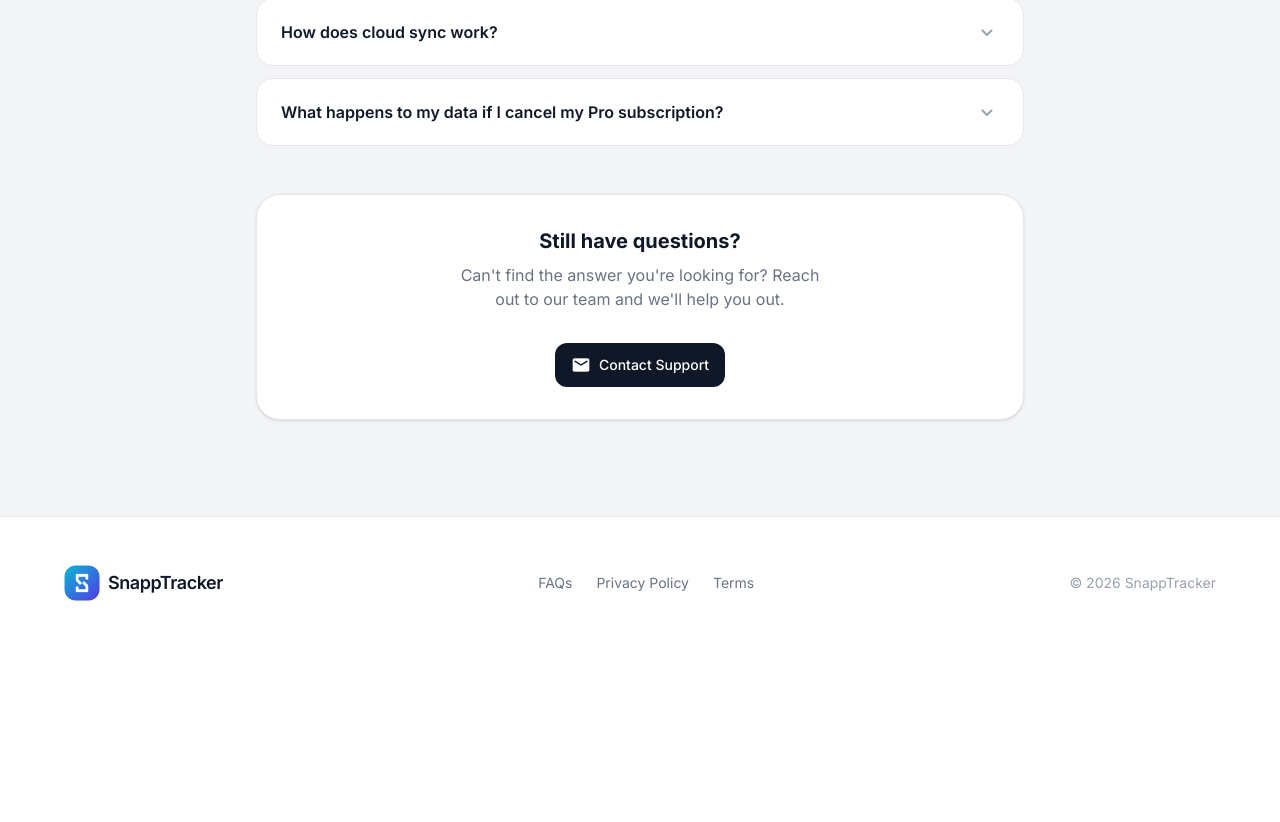
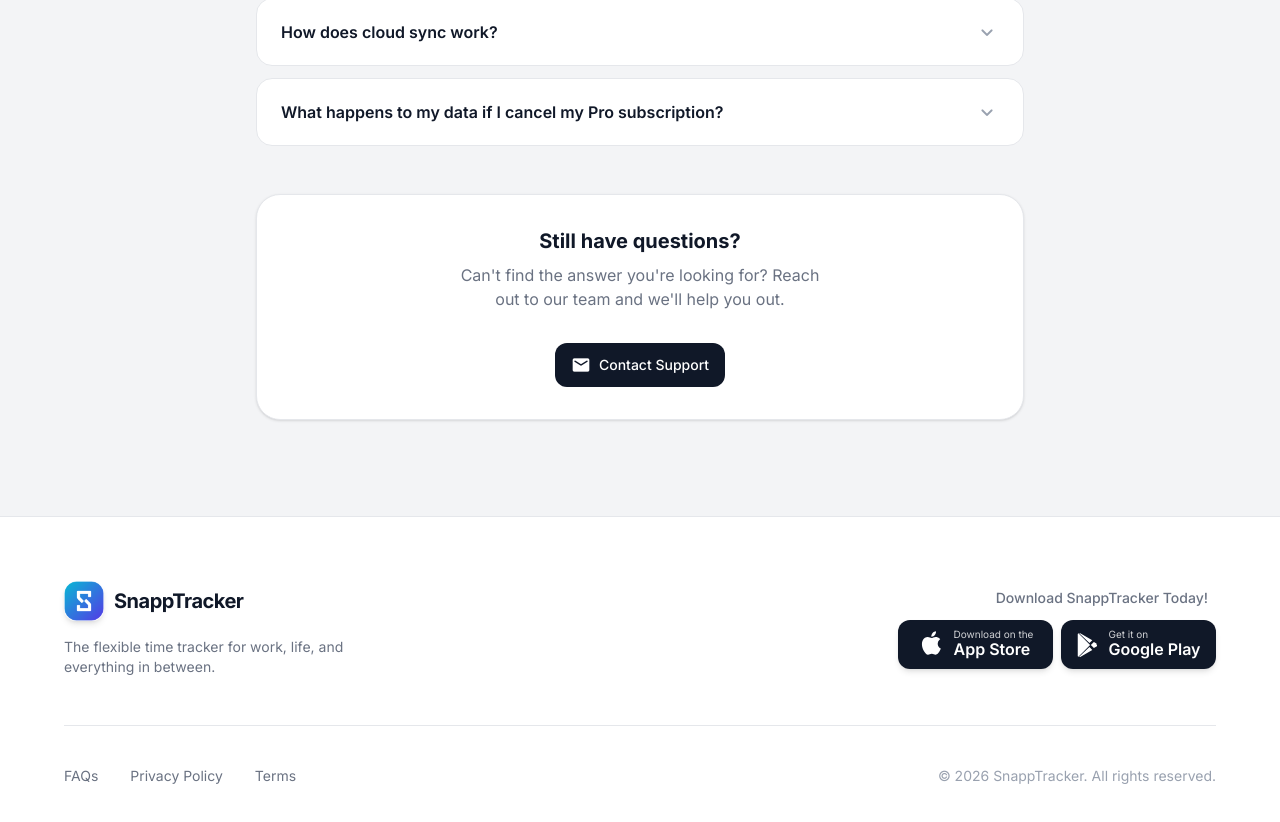
Before and after one commit to TrapShooter/SnappTracker-Website, a Next.js app: page /faq in a window 1280 px wide. Shown: the part 2010-2832 px from the top of the page. Before the commit the page ends 2659 px from the top, so only its background shows below. Built offline with nearby package versions, Linux system fonts and the light colour scheme.

Commit message:
Added store buttons to footer

```diff
--- a/components/Footer.tsx
+++ b/components/Footer.tsx
@@ -1,34 +1,52 @@
 import Image from "next/image";
 import Link from "next/link";
-
+import { AppStoreButton, GooglePlayButton } from "./StoreButton";
 
 export default function Footer() {
   return (
-    <footer className="bg-white dark:bg-gray-950 border-t border-gray-200 dark:border-gray-800 py-12 px-6">
-      <div className="max-w-6xl mx-auto flex flex-col sm:flex-row items-center justify-between gap-8">
-        {/* Brand */}
-        <Link href="/" className="flex items-center gap-2 hover:opacity-80 transition-opacity">
-          <Image src="/logo.png" alt="SnappTracker" width={36} height={36} className="rounded-xl" />
-          <span className="text-lg font-semibold tracking-tight text-gray-900 dark:text-white">SnappTracker</span>
+    <footer className="bg-white dark:bg-gray-950 border-t border-gray-200 dark:border-gray-800 py-16 px-6">
+      <div className="max-w-6xl mx-auto flex flex-col gap-12">
+        {/* Top Row: Brand & Store Buttons */}
+        <div className="flex flex-col md:flex-row items-center justify-between gap-8">
+          <div className="flex flex-col items-center md:items-start gap-4 w-full">
+            <Link href="/" className="flex items-center gap-2.5 hover:opacity-80 transition-opacity">
+              <Image src="/logo.png" alt="SnappTracker" width={40} height={40} className="rounded-xl shadow-md" />
+              <span className="text-xl font-bold tracking-tight text-gray-900 dark:text-white">SnappTracker</span>
             </Link>
+            <p className="text-gray-500 dark:text-gray-400 text-sm max-w-[280px] text-center md:text-left">
+              The flexible time tracker for work, life, and everything in between.
+            </p>
+          </div>
 
-        {/* Links */}
-        <nav className="flex flex-wrap justify-center sm:justify-start gap-x-6 gap-y-2 text-sm text-gray-500 dark:text-gray-400">
-          <Link href="/faq" className="hover:text-gray-900 dark:hover:text-gray-100">
+          <div className="flex flex-col items-center md:items-end gap-3 w-full">
+            <p className="text-sm font-medium text-gray-500 dark:text-gray-400 px-2">
+              Download SnappTracker Today!
+            </p>
+            <div className="flex flex-row items-center justify-center md:justify-end gap-2 w-full flex-wrap">
+              <AppStoreButton variant="compact" />
+              <GooglePlayButton variant="compact" />
+            </div>
+          </div>
+        </div>
+
+        {/* Bottom Row: Links & Copyright */}
+        <div className="pt-10 border-t border-gray-200 dark:border-gray-800 flex flex-col md:flex-row items-center justify-between gap-6">
+          <nav className="flex flex-wrap justify-center sm:justify-start gap-x-8 gap-y-2 text-sm  text-gray-500 dark:text-gray-400">
+            <Link href="/faq" className="hover:text-gray-900 dark:hover:text-gray-100 transition-colors">
               FAQs
             </Link>
-          <Link href="/privacy" className="hover:text-gray-900 dark:hover:text-gray-100">
+            <Link href="/privacy" className="hover:text-gray-900 dark:hover:text-gray-100 transition-colors">
               Privacy Policy
             </Link>
-          <Link href="/terms" className="hover:text-gray-900 dark:hover:text-gray-100">
+            <Link href="/terms" className="hover:text-gray-900 dark:hover:text-gray-100 transition-colors">
               Terms
             </Link>
           </nav>
 
-        {/* Copyright */}
-        <p className="text-sm text-gray-400 dark:text-gray-500">
-          © {new Date().getFullYear()} SnappTracker
+          <p className="text-sm text-gray-400 dark:text-gray-500 text-center">
+            © {new Date().getFullYear()} SnappTracker. All rights reserved.
           </p>
+        </div>
       </div>
     </footer>
   );
--- a/components/StoreButton.tsx
+++ b/components/StoreButton.tsx
@@ -10,6 +10,7 @@ interface StoreButtonProps {
   className?: string;
   target?: string;
   rel?: string;
+  variant?: "default" | "compact";
 }
 
 interface BaseStoreButtonProps extends Omit<StoreButtonProps, "href"> {
@@ -27,43 +28,55 @@ function BaseStoreButton({
   className = "",
   target = "_blank",
   rel = "noopener noreferrer",
+  variant = "default",
 }: BaseStoreButtonProps) {
+  const isCompact = variant === "compact";
+
   return (
     <Link
       href={href || "#"}
       target={target}
       rel={rel}
-      className={`inline-flex items-center justify-center gap-2 bg-gray-900 dark:bg-white text-white dark:text-gray-900 px-4 py-2 rounded-xl transition-all hover:bg-gray-700 dark:hover:bg-gray-200 shadow-md w-full max-w-[175px] shrink-0 ${className}`}
+      className={`inline-flex items-center justify-center gap-2 bg-gray-900 dark:bg-white text-white dark:text-gray-900 rounded-xl transition-all hover:bg-gray-700 dark:hover:bg-gray-200 shadow-md shrink-0 w-full ${isCompact ? "px-3 py-2 max-w-[155px]" : "px-4 py-2 max-w-[175px]"
+        } ${className}`}
     >
-      <div className="shrink-0">
+      <div className="shrink-0 flex items-center justify-center">
         {icon}
       </div>
       <div className="flex flex-col items-start leading-tight">
-        <span className="text-[11px] font-normal opacity-80">{upperText}</span>
-        <span className="text-lg font-semibold -mt-1">{lowerText}</span>
+        <span className={`${isCompact ? "text-[10px]" : "text-[11px]"} font-normal opacity-80`}>
+          {upperText}
+        </span>
+        <span className={`${isCompact ? "text-base" : "text-lg"} font-semibold -mt-1 whitespace-nowrap`}>
+          {lowerText}
+        </span>
       </div>
     </Link>
   );
 }
 
-export function AppStoreButton({ href = APP_STORE_URL, ...props }: StoreButtonProps) {
+export function AppStoreButton({ href = APP_STORE_URL, variant = "default", ...props }: StoreButtonProps) {
+  const isCompact = variant === "compact";
   return (
     <BaseStoreButton
       {...props}
       href={href}
-      icon={<AppleIcon className="w-8 h-8 -mt-1" />}
+      variant={variant}
+      icon={<AppleIcon className={`${isCompact ? "w-7 h-7" : "w-8 h-8"} -mt-1`} />}
       upperText="Download on the"
       lowerText="App Store"
     />
   );
 }
 
-export function GooglePlayButton({ href = GOOGLE_PLAY_URL, ...props }: StoreButtonProps) {
+export function GooglePlayButton({ href = GOOGLE_PLAY_URL, variant = "default", ...props }: StoreButtonProps) {
+  const isCompact = variant === "compact";
   return (
     <BaseStoreButton
       {...props}
       href={href}
-      icon={<GooglePlayIcon className="w-7 h-7" />}
+      variant={variant}
+      icon={<GooglePlayIcon className={isCompact ? "w-6 h-6" : "w-7 h-7"} />}
       upperText="Get it on"
       lowerText="Google Play"
     />
```
Lines whose indentation alone changed are shown as unchanged.
